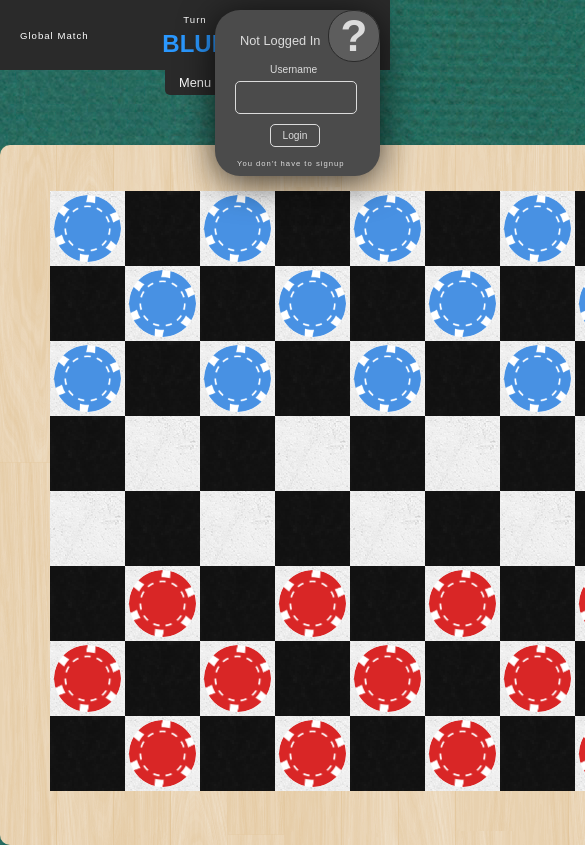
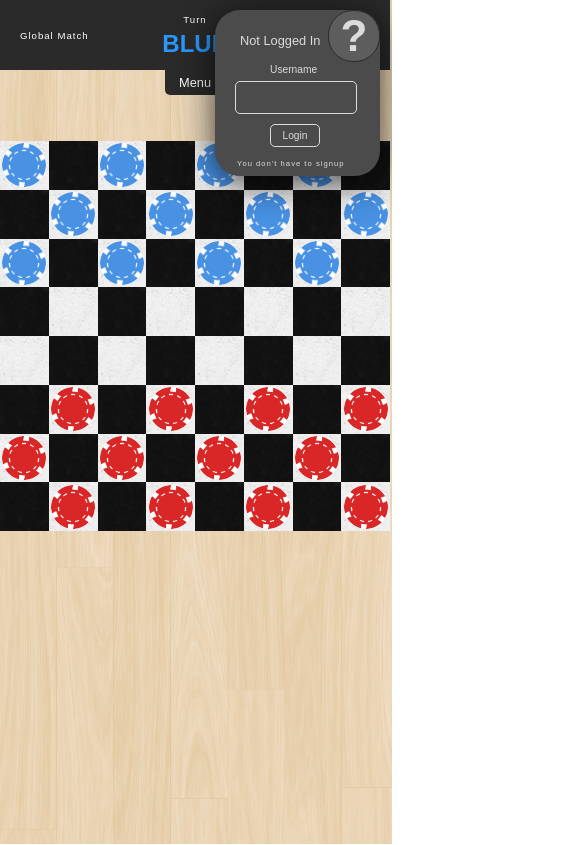
Before and after one commit to hassey13/Checkers-React, a React app: page / in a window 390 px wide. Shown: the top 845 px of the page, 585 px wide, since content can reach past the window. Built offline with nearby package versions, Linux system fonts and the light colour scheme; no server answers.

Commit message:
added responsiveness for mobile

```diff
--- a/public/stylesheets/index.css
+++ b/public/stylesheets/index.css
@@ -681,3 +681,37 @@ nav li {
   background-color: #fff;
   color: red;
 }
+
+@media only screen and (max-width: 700px) {
+
+  body {
+    background-image: url('../images/wood.png');
+  }
+
+  .frame {
+    width: 100%;
+    height: 100%;
+    margin-top: 50px;
+    background-image: none;
+  }
+
+  .container {
+    padding: 0;
+    width: 100%;
+    height: 100%;
+  }
+
+  .cell {
+    width: 12.5%;
+    height: calc( 100vw * 0.125 );
+  }
+
+  .piece {
+    width: 90%;
+    height: 90%;
+  }
+
+
+
+
+}
```
